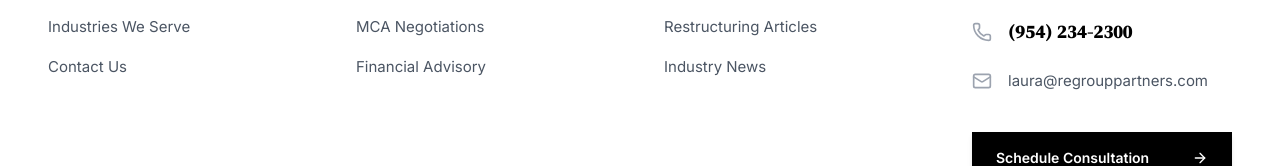
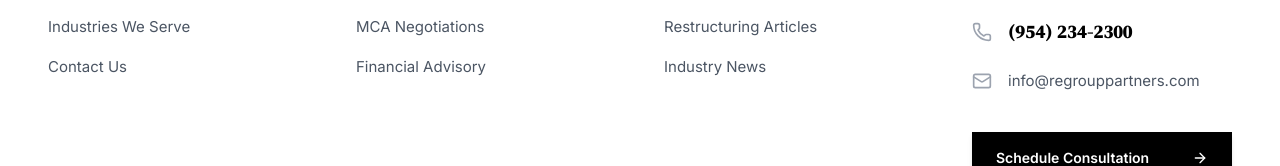
Before and after one commit to samknows9999/sg-054d5103-85fc-4583-be9c-e577d71113a8-1779968500, a Next.js app: page /contact in a window 1280 px wide. Shown: the part 3310-3476 px from the top of the page. Built offline with nearby package versions, Linux system fonts and the light colour scheme.

Commit message:
chore(footer): update contact email display

```diff
--- a/src/components/Footer.tsx
+++ b/src/components/Footer.tsx
@@ -114,7 +114,7 @@ export function Footer() {
                   href="mailto:laura@regrouppartners.com,claudia@regrouppartners.com"
                   className="text-[15px] text-gray-600 hover:text-accent transition-colors relative group">
 
-                  laura@regrouppartners.com
+                  info@regrouppartners.com
                   <span className="absolute -bottom-1 left-0 w-0 h-[1px] bg-accent transition-all duration-300 ease-out group-hover:w-full"></span>
                 </a>
               </li>
```
